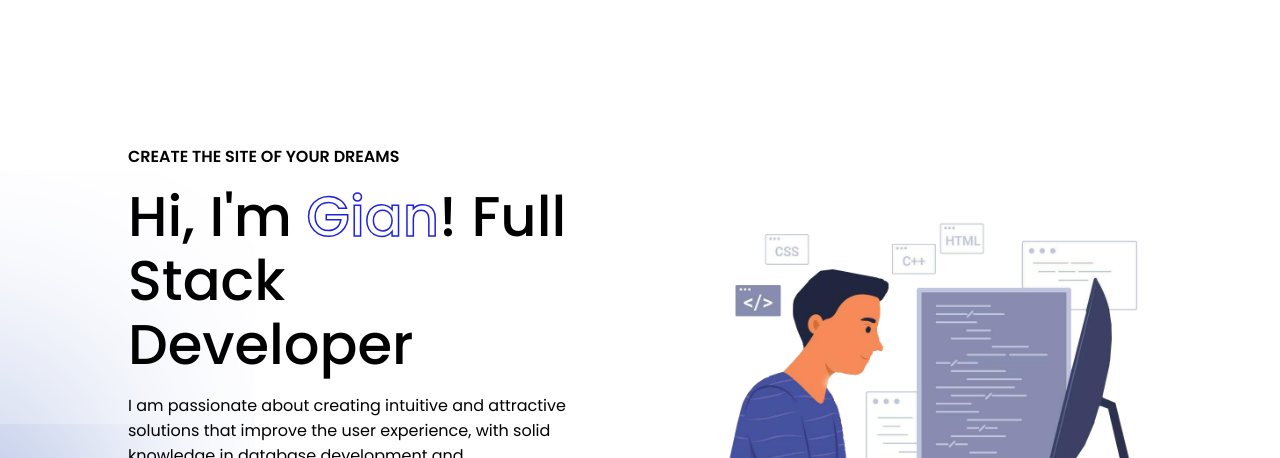
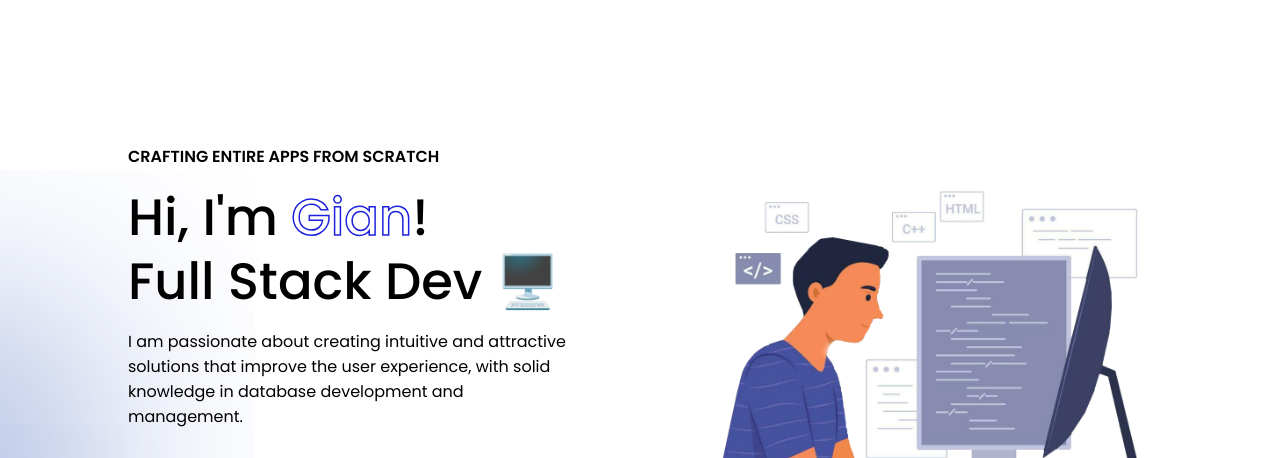
Before and after one commit to gianpeccia/PortafolioGian, a plain HTML site: page index.html in a window 1280 px wide. Shown: the part 85-543 px from the top of the page. Drawn offline with nearby package versions, Linux system fonts and the light colour scheme.

Commit message:
version final v4

```diff
--- a/index.html
+++ b/index.html
@@ -28,8 +28,8 @@
 
     <header id="home" class="container">
         <div class="content">
-            <h4>CREATE THE SITE OF YOUR DREAMS</h4>
-            <h1>Hi, I'm <span>Gian</span>! Full Stack Developer</h1>
+            <h4>CRAFTING ENTIRE APPS FROM SCRATCH</h4>
+            <h1>Hi, I'm <span>Gian</span>! <br> Full Stack Dev 🖥️</h1>
             <p>I am passionate about creating intuitive and attractive solutions that improve the
                 user experience, with solid knowledge in database development and management.</p>
             <div class="contactheader">
--- a/style.css
+++ b/style.css
@@ -204,7 +204,7 @@ header .content h4 {
 
 header .content h1 {
     margin-bottom: 1rem;
-    font-size: 3.5rem;
+    font-size: 3.2rem;
     font-weight: 500;
     line-height: 4rem;
 }
```
